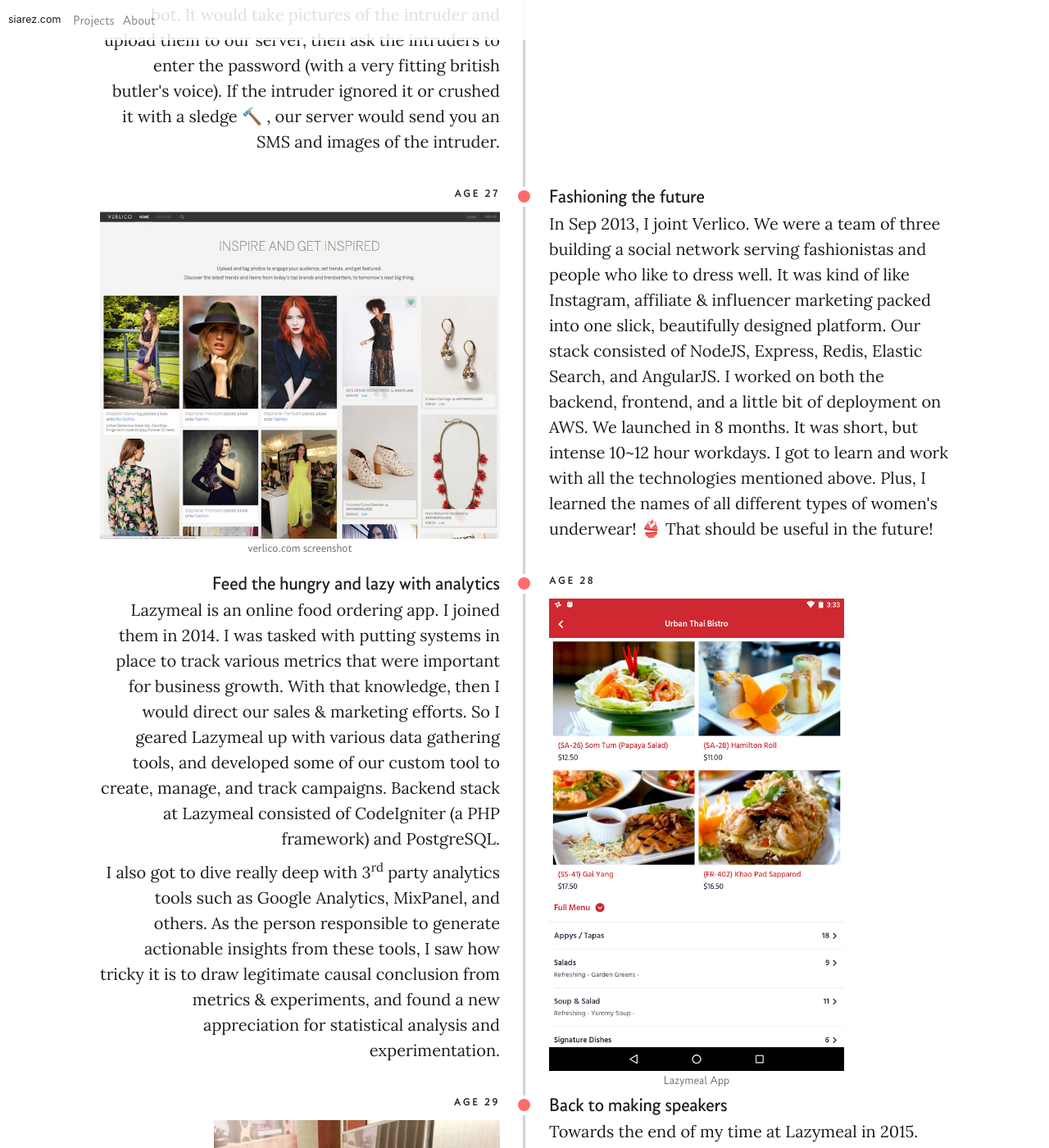
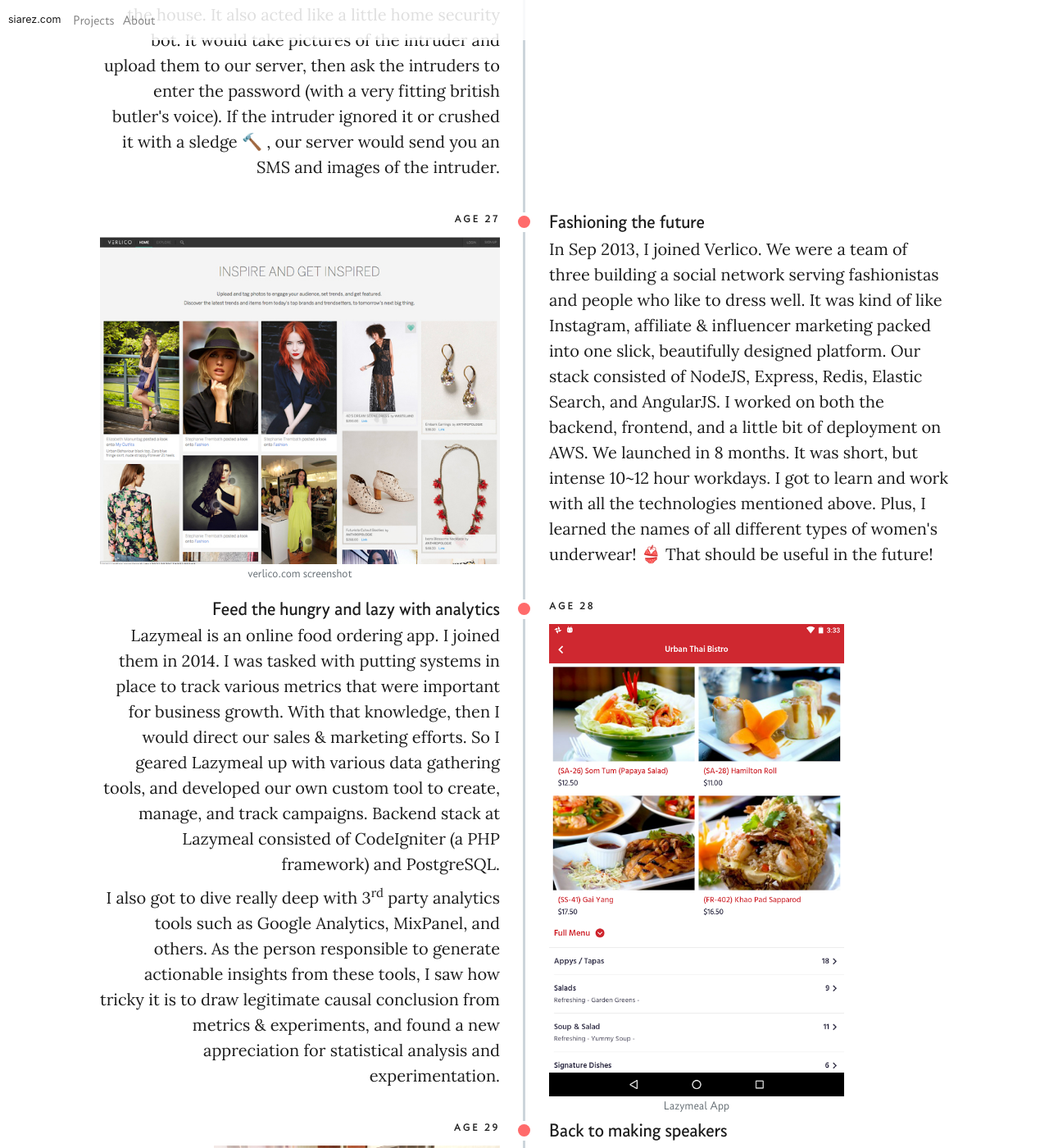
Before and after one commit to siarez/siarez.com, a Jekyll site: the page built from pages/about.html, in a window 1280 px wide and 1400 px high, scrolled down 5547 px. Shown: the whole window at 82% size. Built offline with Jekyll 4.4.1, drawn with Linux system fonts in a browser that asks for light colours; nearby versions of some CDN libraries; some of the changed text lies outside the part shown.

Commit message:
copy edits + GA added

```diff
--- a/pages/about.html
+++ b/pages/about.html
@@ -308,7 +308,7 @@
                     <div class="timeline-marker"></div>
                     <div class="timeline-content">
                         <h3 class="timeline-title">Fashioning the future</h3>
-                        <p>In Sep 2013, I joint Verlico. We were a team of three building a social network serving fashionistas and people who like to dress well.
+                        <p>In Sep 2013, I joined Verlico. We were a team of three building a social network serving fashionistas and people who like to dress well.
                             It was kind of like Instagram, affiliate &amp; influencer marketing packed into one slick, beautifully designed platform.
                             Our stack consisted of NodeJS, Express, Redis, Elastic Search, and AngularJS.
                             I worked on both the backend, frontend, and a little bit of deployment on AWS.
@@ -333,7 +333,7 @@
                         <p>Lazymeal is an online food ordering app. I joined them in 2014.
                             I was tasked with putting systems in place to track various metrics that were important for business growth.
                             With that knowledge, then I would direct our sales &amp; marketing efforts.
-                            So I geared Lazymeal up with various data gathering tools, and developed some of our custom tool to create, manage, and track campaigns.
+                            So I geared Lazymeal up with various data gathering tools, and developed our own custom tool to create, manage, and track campaigns.
                             Backend stack at Lazymeal consisted of CodeIgniter (a PHP framework) and PostgreSQL.
                         </p>
                         <p>I also got to dive really deep with 3<sup>rd</sup> party analytics tools such as Google Analytics, MixPanel, and others.
```
Also changed, not shown: other parts of pages/about.html (+6 -6 lines), _includes/head.html (+10 -0 lines).
